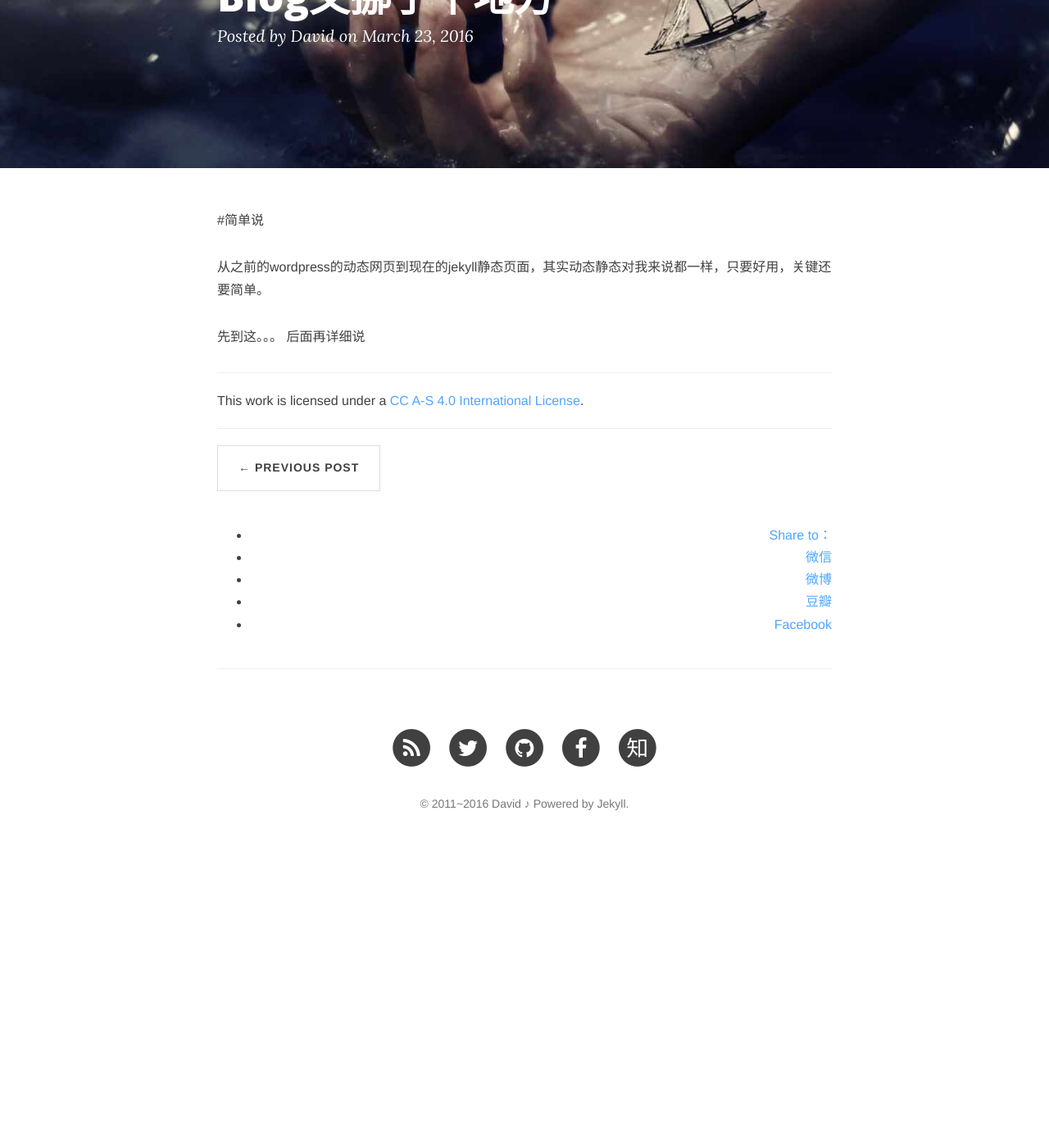
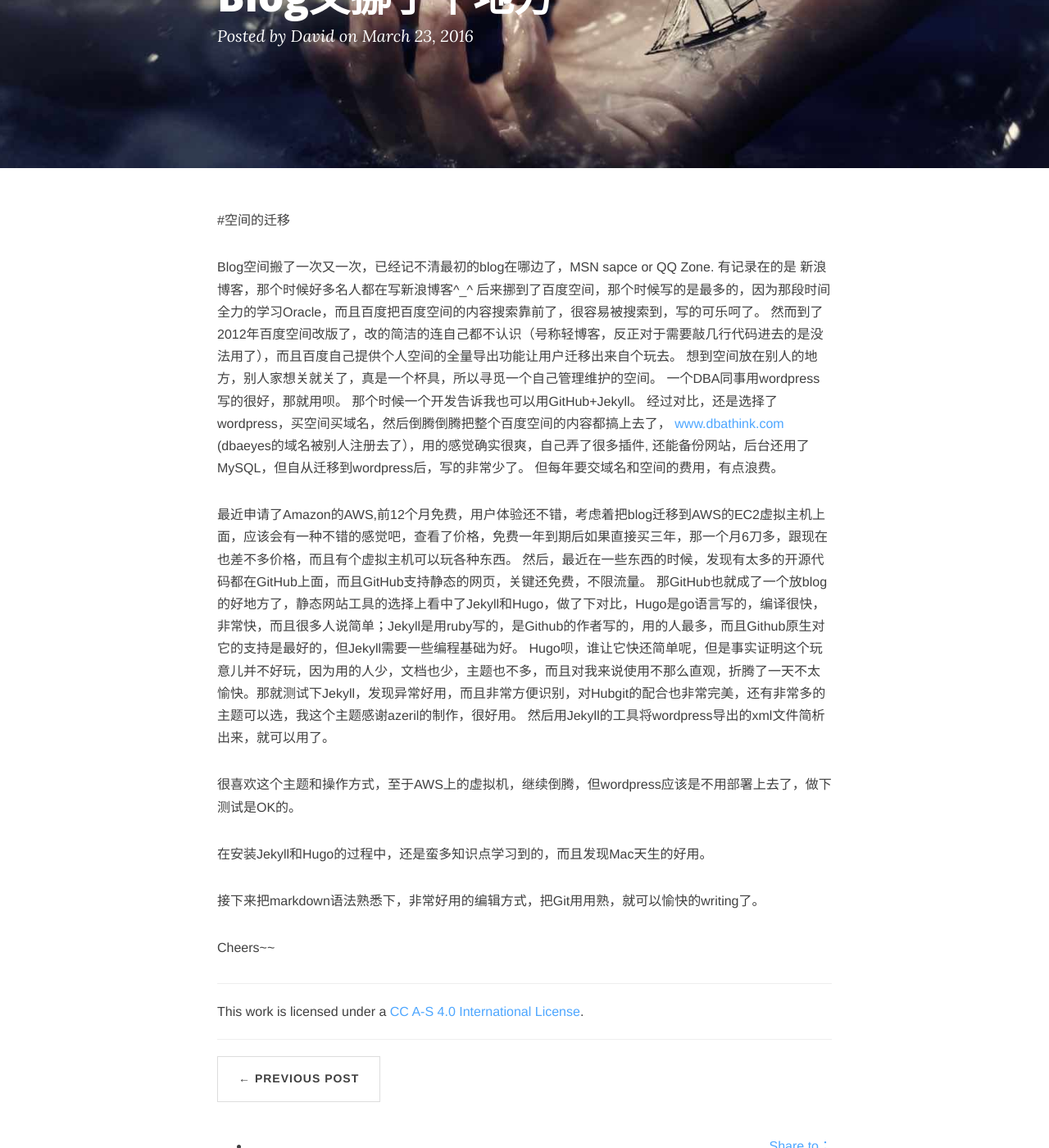
Before and after one commit to dbaeyes/dbaeyes.github.io, a Jekyll site: the page built from _posts/2016-03-23-move-my-blog.md, in a window 1280 px wide and 1400 px high, scrolled down 229 px. Shown: the whole window at 82% size. Built offline with Jekyll 4.4.1, drawn with Linux system fonts in a browser that asks for light colours; nearby versions of some CDN libraries; comment, search, counter and statistics services are not loaded; before the commit the page ends 1287 px from its top, so only the background shows below that.

```diff
--- a/_posts/2016-03-23-move-my-blog.md
+++ b/_posts/2016-03-23-move-my-blog.md
@@ -9,9 +9,17 @@ categories:
 tags: [life]
 ---
 
-#简单说
+#空间的迁移
 
-从之前的wordpress的动态网页到现在的jekyll静态页面，其实动态静态对我来说都一样，只要好用，关键还要简单。
 
-先到这。。。
-后面再详细说
+Blog空间搬了一次又一次，已经记不清最初的blog在哪边了，MSN sapce or QQ Zone. 有记录在的是 新浪博客，那个时候好多名人都在写新浪博客^_^ 后来挪到了百度空间，那个时候写的是最多的，因为那段时间全力的学习Oracle，而且百度把百度空间的内容搜索靠前了，很容易被搜索到，写的可乐呵了。 然而到了2012年百度空间改版了，改的简洁的连自己都不认识（号称轻博客，反正对于需要敲几行代码进去的是没法用了），而且百度自己提供个人空间的全量导出功能让用户迁移出来自个玩去。  想到空间放在别人的地方，别人家想关就关了，真是一个杯具，所以寻觅一个自己管理维护的空间。 一个DBA同事用wordpress写的很好，那就用呗。 那个时候一个开发告诉我也可以用GitHub+Jekyll。 经过对比，还是选择了wordpress，买空间买域名，然后倒腾倒腾把整个百度空间的内容都搞上去了， [www.dbathink.com](http://www.dbathink.com) (dbaeyes的域名被别人注册去了），用的感觉确实很爽，自己弄了很多插件, 还能备份网站，后台还用了MySQL，但自从迁移到wordpress后，写的非常少了。 但每年要交域名和空间的费用，有点浪费。
+
+最近申请了Amazon的AWS,前12个月免费，用户体验还不错，考虑着把blog迁移到AWS的EC2虚拟主机上面，应该会有一种不错的感觉吧，查看了价格，免费一年到期后如果直接买三年，那一个月6刀多，跟现在也差不多价格，而且有个虚拟主机可以玩各种东西。 然后，最近在一些东西的时候，发现有太多的开源代码都在GitHub上面，而且GitHub支持静态的网页，关键还免费，不限流量。 那GitHub也就成了一个放blog的好地方了，静态网站工具的选择上看中了Jekyll和Hugo，做了下对比，Hugo是go语言写的，编译很快，非常快，而且很多人说简单；Jekyll是用ruby写的，是Github的作者写的，用的人最多，而且Github原生对它的支持是最好的，但Jekyll需要一些编程基础为好。 Hugo呗，谁让它快还简单呢，但是事实证明这个玩意儿并不好玩，因为用的人少，文档也少，主题也不多，而且对我来说使用不那么直观，折腾了一天不太愉快。那就测试下Jekyll，发现异常好用，而且非常方便识别，对Hubgit的配合也非常完美，还有非常多的主题可以选，我这个主题感谢azeril的制作，很好用。 然后用Jekyll的工具将wordpress导出的xml文件简析出来，就可以用了。
+
+很喜欢这个主题和操作方式，至于AWS上的虚拟机，继续倒腾，但wordpress应该是不用部署上去了，做下测试是OK的。
+
+在安装Jekyll和Hugo的过程中，还是蛮多知识点学习到的，而且发现Mac天生的好用。
+
+接下来把markdown语法熟悉下，非常好用的编辑方式，把Git用用熟，就可以愉快的writing了。
+
+Cheers~~
```
Also changed, not shown: 3 other files.
